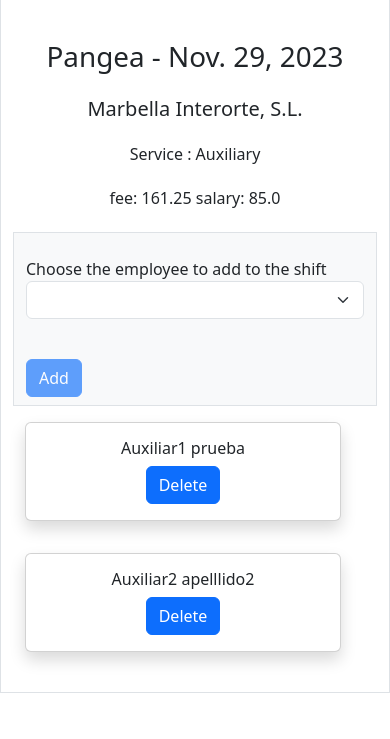
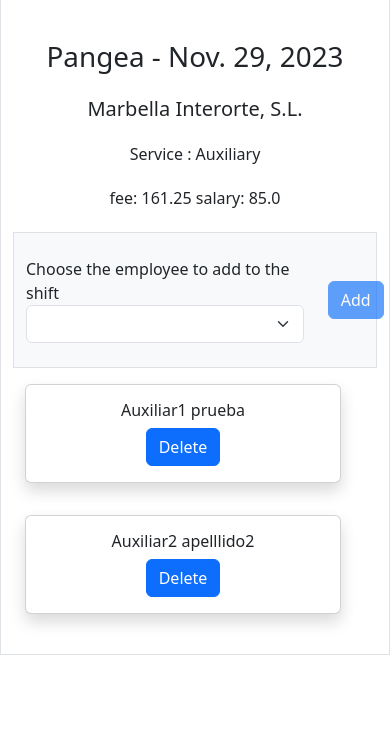
Before and after one commit to fersie7e/sie7e, a Django app: page /security/set/1 in a window 390 px wide. Shown: the part 105-844 px from the top of the page. Run offline with Django 4.2, Linux system fonts and the light colour scheme; data comes from the database, SQL or seed files in the repository; lists and menus that the app fills with data are empty.

Commit message:
changed more forms interfaces

```diff
--- a/security/templates/security/set.html
+++ b/security/templates/security/set.html
@@ -15,7 +15,7 @@
                         <form class="bg-light text-start" action="{% url 'setservice' editshift.id %}" method="post">
                             {% csrf_token %}
                             <div class="row form-group pt-4 pb-2">
-                                <div class="col-sm-10">
+                                <div class="col-10">
                                     <label for="service">Choose the service to provide</label>
                                     <select class="form-select mb-3" name="service">
                                         {% for service in services %}
@@ -24,7 +24,7 @@
                                     </select>
                                 </div>
 
-                                <div class="col-sm-2">
+                                <div class="col-2">
                                     <button type="submit" class="btn btn-primary mt-4">Set</button>
                                 </div>
                             </div>
@@ -39,7 +39,7 @@
                         <form class="bg-light border" action="{% url 'addemployee' editshift.id %}" method="post">
                             {% csrf_token %}
                             <div class="row form-group pt-4 pb-2 text-start">
-                                <div class="col-sm-10">
+                                <div class="col-10">
                                     <label for="employee">Choose the employee to add to the shift</label>
                                     <select class="form-select mb-3" name="employee">
                                         {% for employee in not_working %}
@@ -48,7 +48,7 @@
                                     </select>
 
                                 </div>
-                                <div class="col-sm-2">
+                                <div class="col-2">
                                     {% if not_working %}
                                         <button type="submit" class="btn btn-primary mt-4">Add</button>
                                     {% else %}
```
